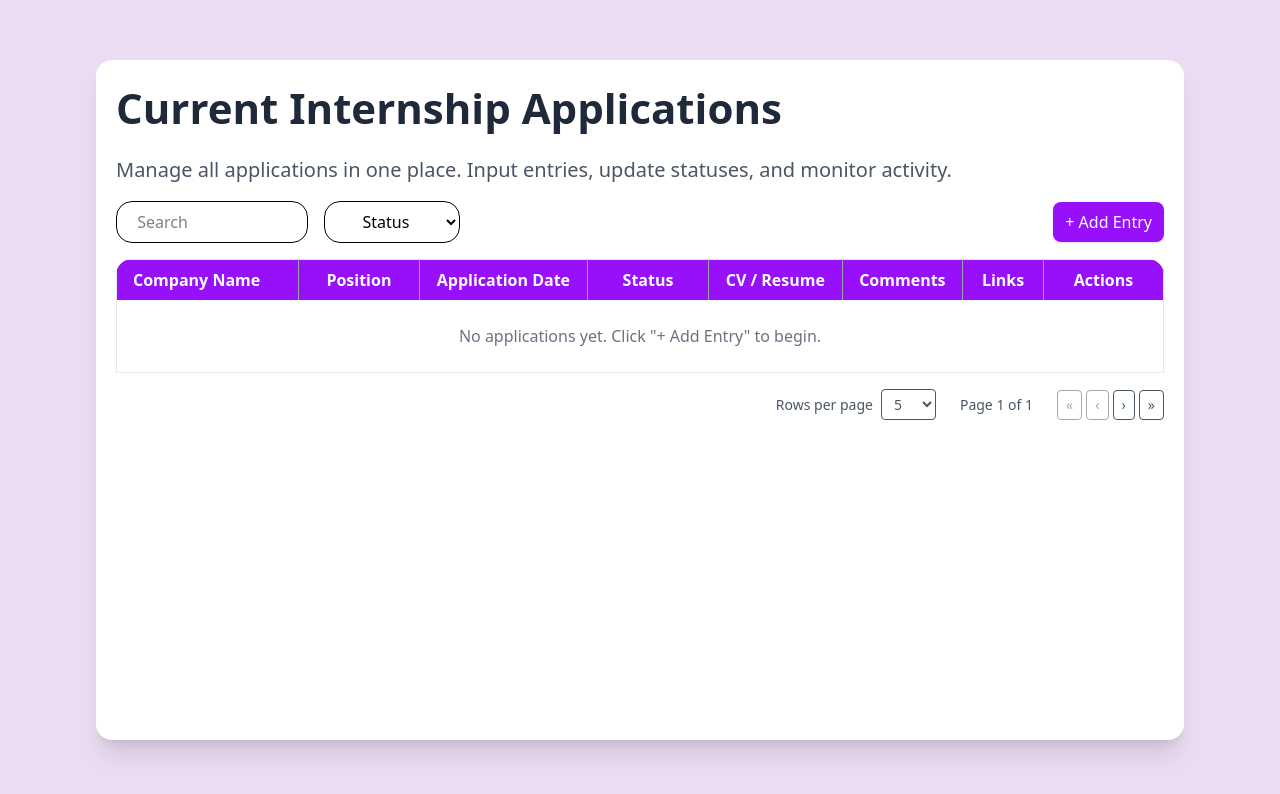
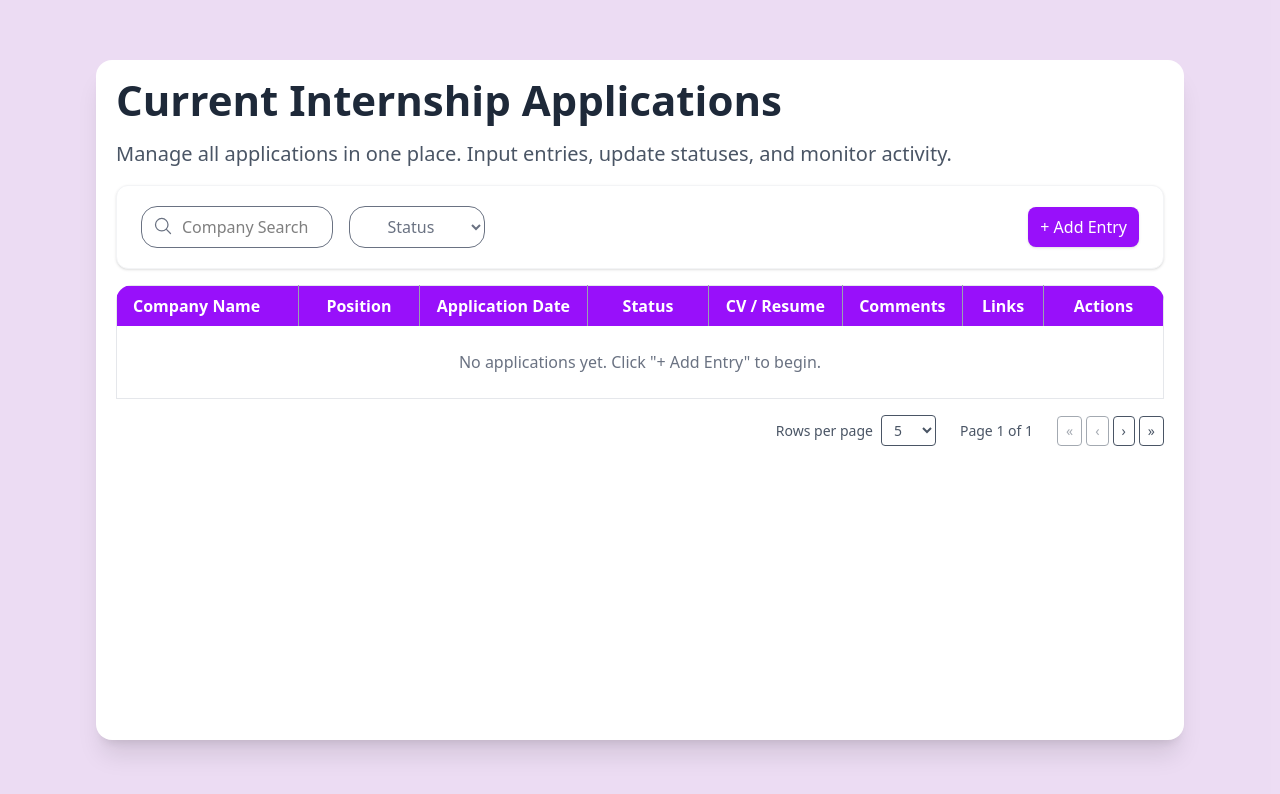
Before and after one commit to javiertay/SummerBuild2025, a React (Vite) app in the folder client/: page /dashboard in a window 1280 px wide. Shown: the top 794 px of the page. Built offline with nearby package versions, Linux system fonts and the light colour scheme.

Commit message:
formated search

```diff
--- a/client/src/pages/MainTable.jsx
+++ b/client/src/pages/MainTable.jsx
@@ -1,6 +1,9 @@
 import { useState } from "react";
 import { motion } from "framer-motion";
-import AddEntryModal from "../components/AddEntryModal"; // adjust path as needed
+import AddEntryModal from "../components/AddEntryModal"; // adjust path as neededz
+import {
+  MagnifyingGlassIcon,
+} from "@heroicons/react/24/outline";
 
 const InternshipTable = () => {
   const [applications, setApplications] = useState([]);
@@ -73,29 +76,36 @@ const InternshipTable = () => {
       transition={{ duration: 0.4 }}
       className="min-h-screen flex items-center justify-center bg-[#ecdbf3f4] p-4"
     >
-      <div className="w-[85vw] h-[85vh] bg-white rounded-2xl shadow-xl px-5 py-2 overflow-hidden flex flex-col">
-        <div className="flex justify-between items-ce nter mb-2">
-            <h6 className="text-[42px] font-bold text-gray-800 py-2">Current Internship Applications</h6></div>
+      <div className="w-[85vw] h-[85vh] bg-white rounded-2xl shadow-xl px-5 py-1 overflow-hidden flex flex-col">
+        <div className="flex justify-between items-center mb-1">
+            <h6 className="text-[42px] font-bold text-gray-800 py-1">Current Internship Applications</h6></div>
         <div>
-            <p className="text-gray-600 text-[20px] text-nowrap">Manage all applications in one place. Input entries, update statuses, and monitor activity.</p>
+            <p className="text-gray-600 text-[20px] mb-4 text-nowrap">Manage all applications in one place. Input entries, update statuses, and monitor activity.</p>
           </div>
 
-          {/*Search, Status filter and Add Entry   */}
+        <div className="flex flex-wrap items-center justify-between gap-4 p-2 bg-white border border-gray-100 rounded-xl shadow-sm mb-4">
 
-          <div className="flex flex-wrap items-center justify-between w-full mt-4 mb-4">
+          {/*Search, Status filter and Add Entry  */}
+
+          <div className="flex flex-wrap items-center justify-between w-full mt-3 mb-3 mx-4">
+
           {/* Left section: Search and Status */}
-          <div className="flex gap-4 flex-wrap">
-            <input
-              type="text"
-              placeholder=" Search"
-              value={searchTerm}
-              onChange={(e) => setSearchTerm(e.target.value)}
-              className="border px-4 py-2 rounded-2xl w-48"
-            />
+
+          <div className="flex gap-4 flex-wrap border-gray-100">
+              <div className="relative">
+                <MagnifyingGlassIcon className="w-5 h-5 text-gray-500 absolute left-3 top-2.5" />
+                <input
+                  type="text"
+                  placeholder="Company Search"
+                  value={searchTerm}
+                  onChange={(e) => setSearchTerm(e.target.value)}
+                  className="pl-10 pr-4 py-2 border border-gray-500 rounded-2xl w-48"
+                />
+              </div>
             <select
               value={statusFilter}
               onChange={(e) => setStatusFilter(e.target.value)}
-              className="border px-4 py-2 rounded-2xl w-34 text-center"
+              className="border  text-gray-500 border-gray-500 px-4 py-2 rounded-2xl w-34 text-center"
             >
               <option value="">Status</option>
               <option value="Accepted">Accepted</option>
@@ -115,6 +125,7 @@ const InternshipTable = () => {
               + Add Entry
             </button>
           </div>
+        </div>
         </div>
         <div className="overflow-auto flex-grow rounded-2xl">
           <table className="min-w-full bg-white border border-gray-200  text-nowrap">
```
Also changed, not shown: 1 other file (tests, documents, lock files or other folders).
